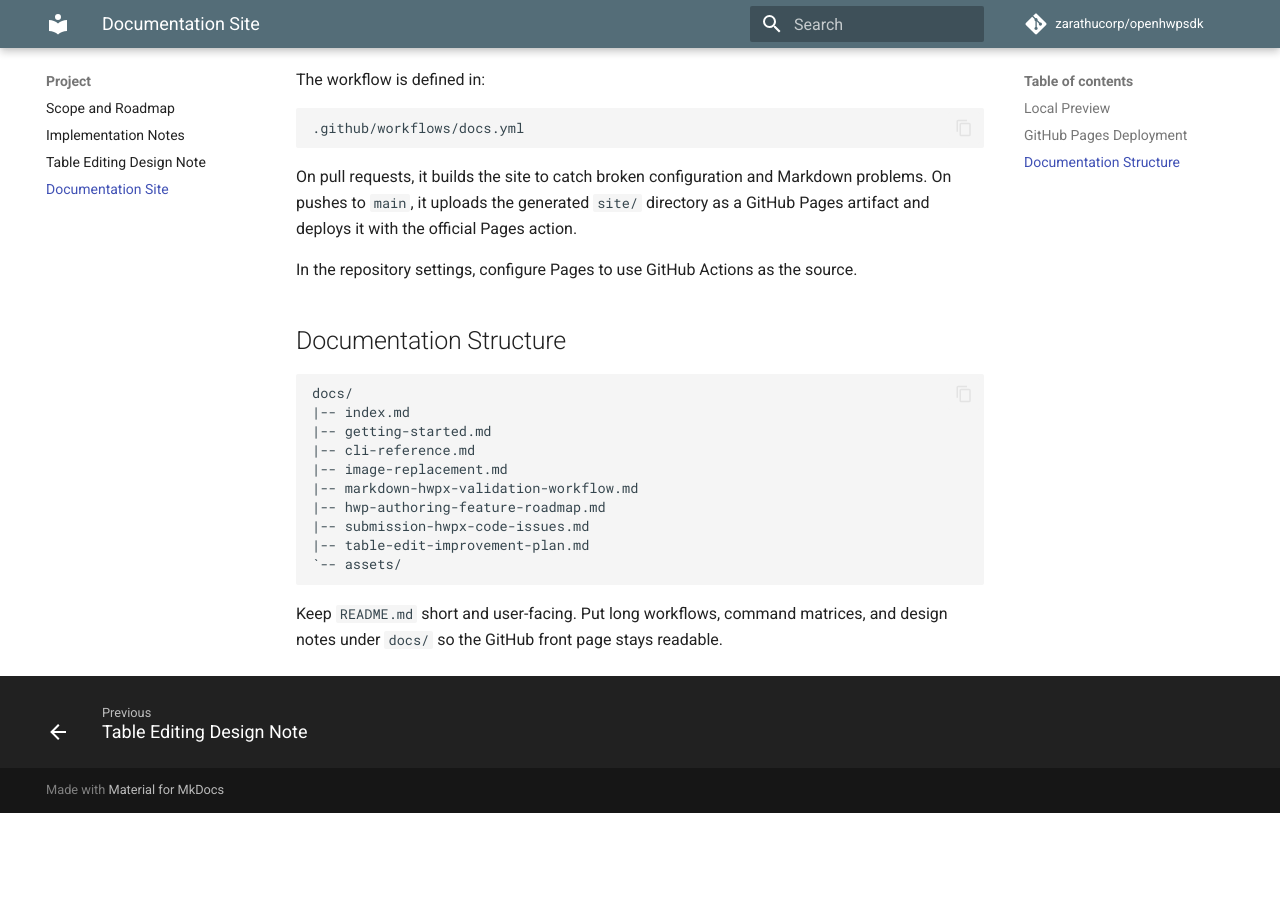
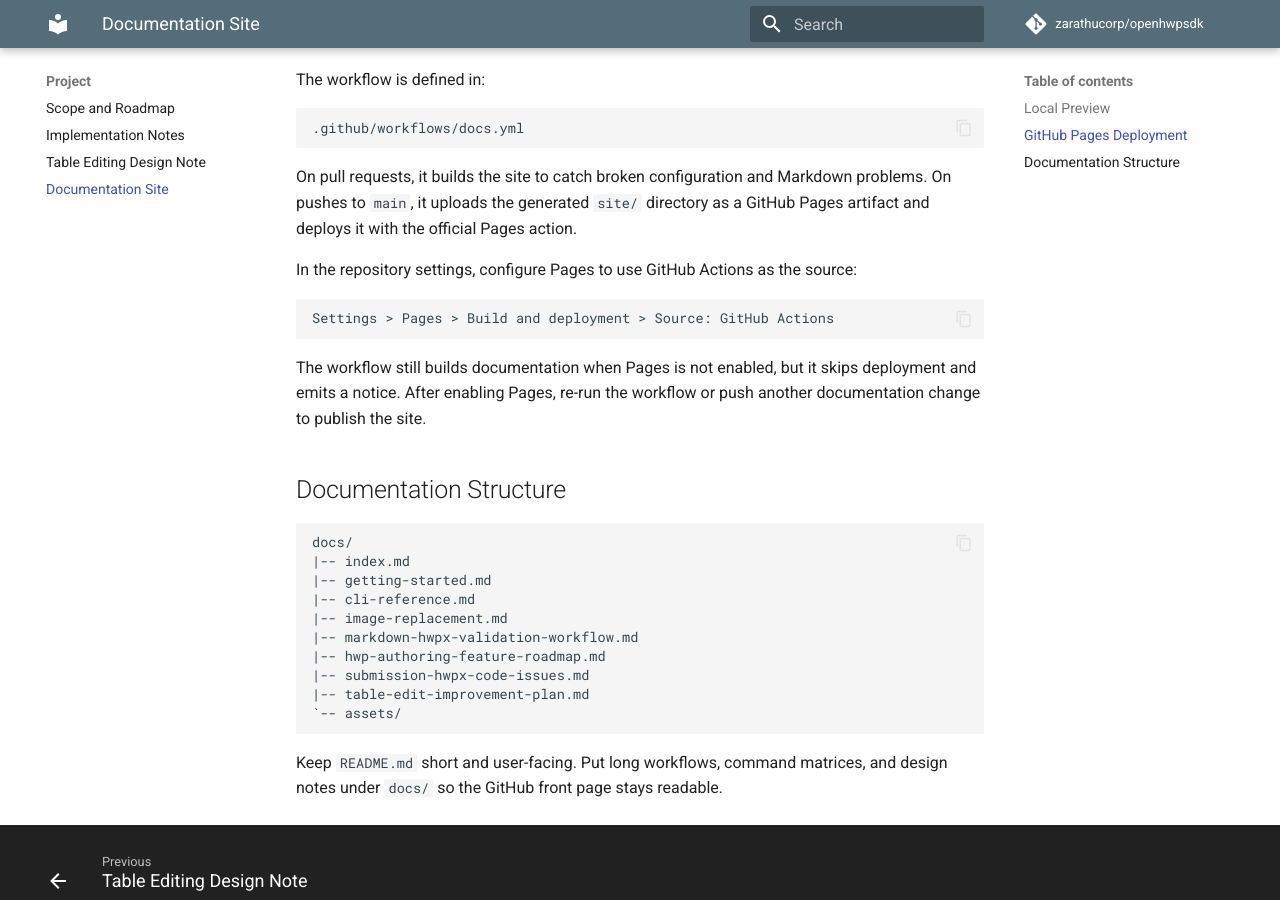
Before and after one commit to zarathucorp/openhwpsdk, an MkDocs documentation site: the page built from docs/documentation-site.md, in a window 1280 px wide and 900 px high, scrolled down 690 px. Built offline with MkDocs 1.6.1 and Material for MkDocs 9.7.7, drawn with Linux system fonts in a browser that asks for light colours; comment, search, counter and statistics services are not loaded; before the commit the page ends 1503 px from its top, so only the background shows below that.

Commit message:
ci: skip pages deploy until enabled

````diff
--- a/docs/documentation-site.md
+++ b/docs/documentation-site.md
@@ -33,7 +33,13 @@ The workflow is defined in:
 
 On pull requests, it builds the site to catch broken configuration and Markdown problems. On pushes to `main`, it uploads the generated `site/` directory as a GitHub Pages artifact and deploys it with the official Pages action.
 
-In the repository settings, configure Pages to use GitHub Actions as the source.
+In the repository settings, configure Pages to use GitHub Actions as the source:
+
+```text
+Settings > Pages > Build and deployment > Source: GitHub Actions
+```
+
+The workflow still builds documentation when Pages is not enabled, but it skips deployment and emits a notice. After enabling Pages, re-run the workflow or push another documentation change to publish the site.
 
 ## Documentation Structure
 
````
Also changed, not shown: 1 other file.
